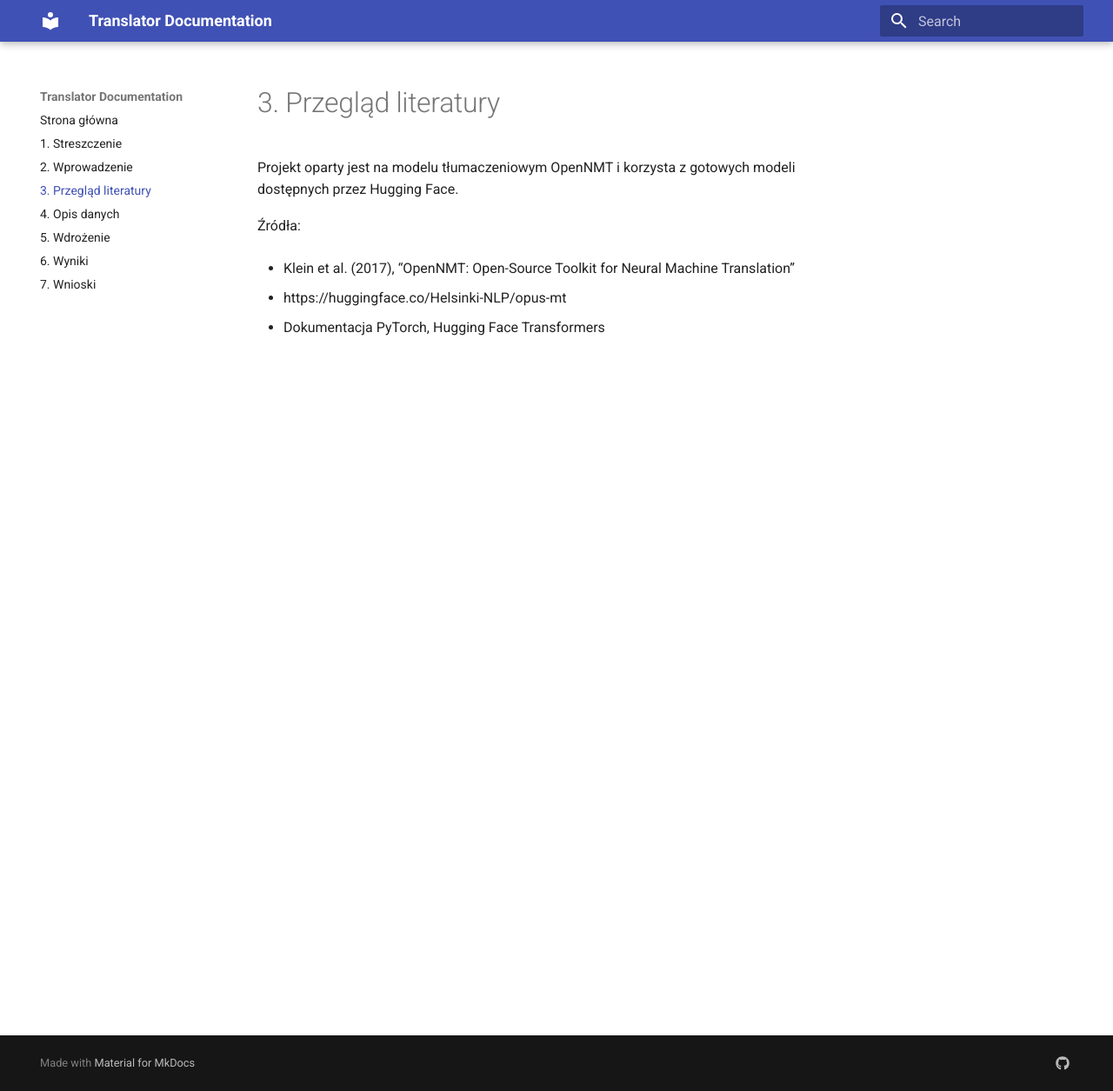
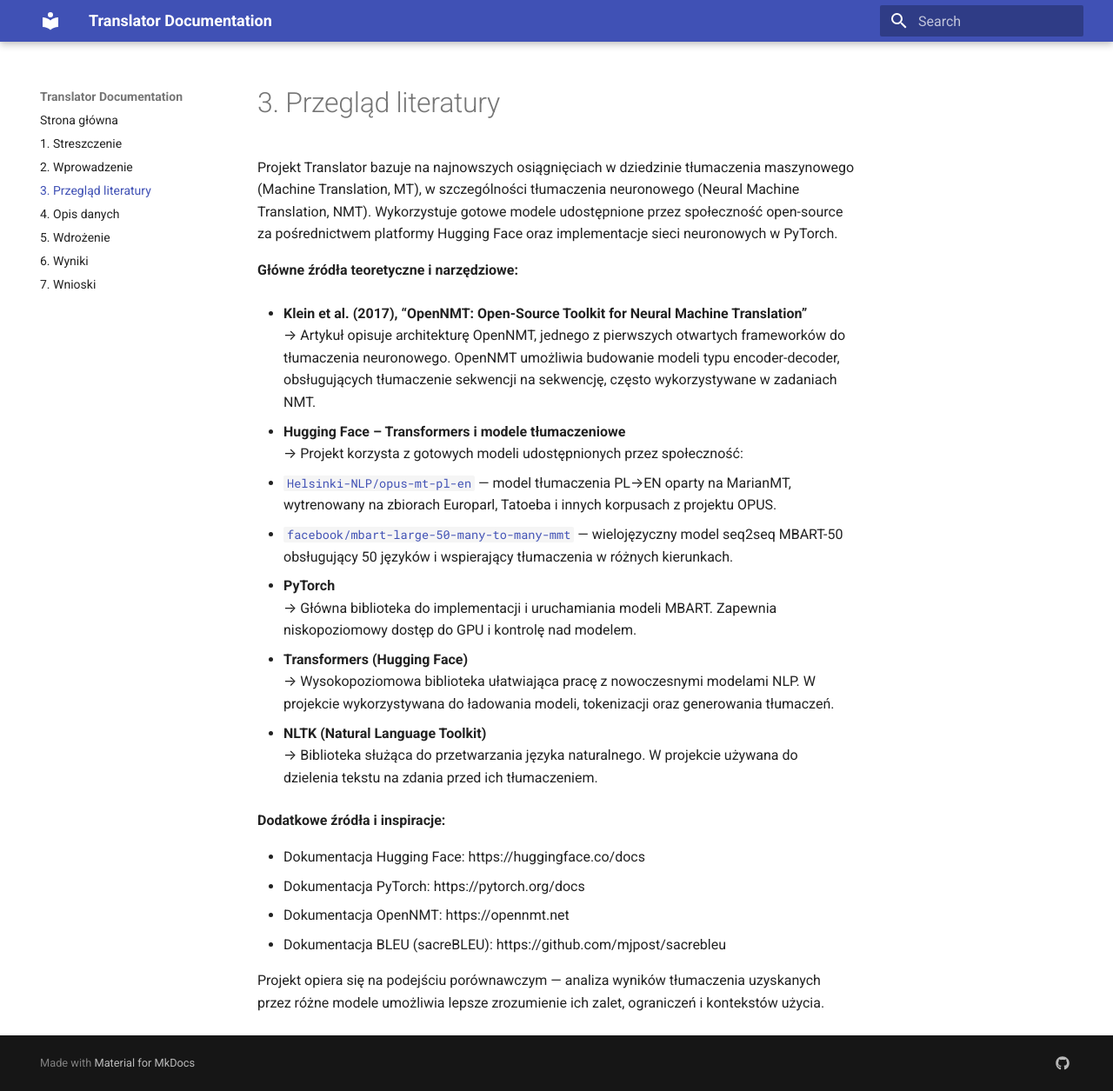
Before and after one commit to Dawelo1/translator, an MkDocs documentation site: the page built from docs/3_literatura.md, in a window 1280 px wide and 1255 px high. Shown: the whole window at 87% size. Built offline with MkDocs 1.6.1 and Material for MkDocs 9.7.7, drawn with Linux system fonts in a browser that asks for light colours.

Commit message:
update docs

```diff
--- a/docs/3_literatura.md
+++ b/docs/3_literatura.md
@@ -1,11 +1,31 @@
 # 3. Przegląd literatury
 
-Projekt oparty jest na modelu tłumaczeniowym OpenNMT i korzysta z gotowych modeli dostępnych przez Hugging Face.
+Projekt Translator bazuje na najnowszych osiągnięciach w dziedzinie tłumaczenia maszynowego (Machine Translation, MT), w szczególności tłumaczenia neuronowego (Neural Machine Translation, NMT). Wykorzystuje gotowe modele udostępnione przez społeczność open-source za pośrednictwem platformy Hugging Face oraz implementacje sieci neuronowych w PyTorch.
 
-Źródła:
+**Główne źródła teoretyczne i narzędziowe:**
 
-- Klein et al. (2017), “OpenNMT: Open-Source Toolkit for Neural Machine Translation”
+- **Klein et al. (2017), “OpenNMT: Open-Source Toolkit for Neural Machine Translation”**
+  → Artykuł opisuje architekturę OpenNMT, jednego z pierwszych otwartych frameworków do tłumaczenia neuronowego. OpenNMT umożliwia budowanie modeli typu encoder-decoder, obsługujących tłumaczenie sekwencji na sekwencję, często wykorzystywane w zadaniach NMT.
 
-- https://huggingface.co/Helsinki-NLP/opus-mt
+- **Hugging Face – Transformers i modele tłumaczeniowe**
+  → Projekt korzysta z gotowych modeli udostępnionych przez społeczność:
+  - [`Helsinki-NLP/opus-mt-pl-en`](https://huggingface.co/Helsinki-NLP/opus-mt-pl-en) — model tłumaczenia PL→EN oparty na MarianMT, wytrenowany na zbiorach Europarl, Tatoeba i innych korpusach z projektu OPUS.
+  - [`facebook/mbart-large-50-many-to-many-mmt`](https://huggingface.co/facebook/mbart-large-50-many-to-many-mmt) — wielojęzyczny model seq2seq MBART-50 obsługujący 50 języków i wspierający tłumaczenia w różnych kierunkach.
 
-- Dokumentacja PyTorch, Hugging Face Transformers
+- **PyTorch**
+  → Główna biblioteka do implementacji i uruchamiania modeli MBART. Zapewnia niskopoziomowy dostęp do GPU i kontrolę nad modelem.
+
+- **Transformers (Hugging Face)**
+  → Wysokopoziomowa biblioteka ułatwiająca pracę z nowoczesnymi modelami NLP. W projekcie wykorzystywana do ładowania modeli, tokenizacji oraz generowania tłumaczeń.
+
+- **NLTK (Natural Language Toolkit)**
+  → Biblioteka służąca do przetwarzania języka naturalnego. W projekcie używana do dzielenia tekstu na zdania przed ich tłumaczeniem.
+
+**Dodatkowe źródła i inspiracje:**
+
+- Dokumentacja Hugging Face: https://huggingface.co/docs
+- Dokumentacja PyTorch: https://pytorch.org/docs
+- Dokumentacja OpenNMT: https://opennmt.net
+- Dokumentacja BLEU (sacreBLEU): https://github.com/mjpost/sacrebleu
+
+Projekt opiera się na podejściu porównawczym — analiza wyników tłumaczenia uzyskanych przez różne modele umożliwia lepsze zrozumienie ich zalet, ograniczeń i kontekstów użycia.
```
Also changed, not shown: docs/6_wyniki.md (+1 -1 lines).
